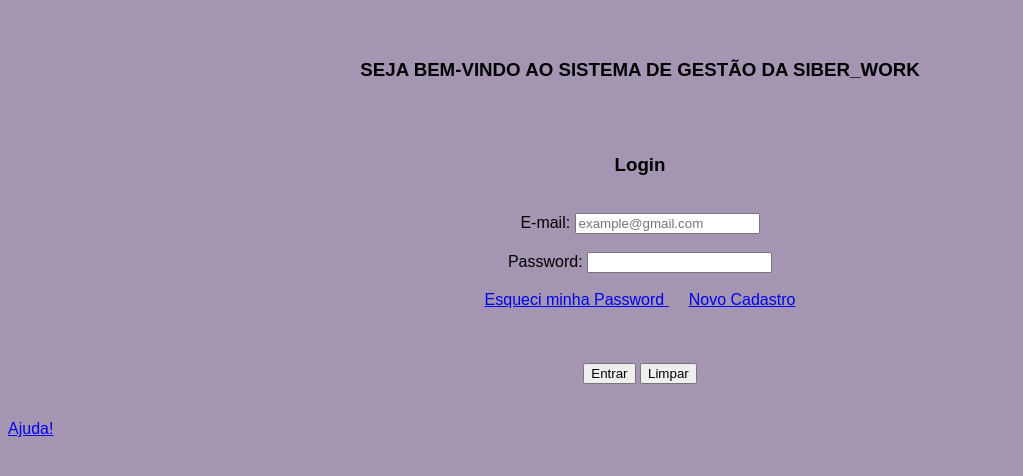
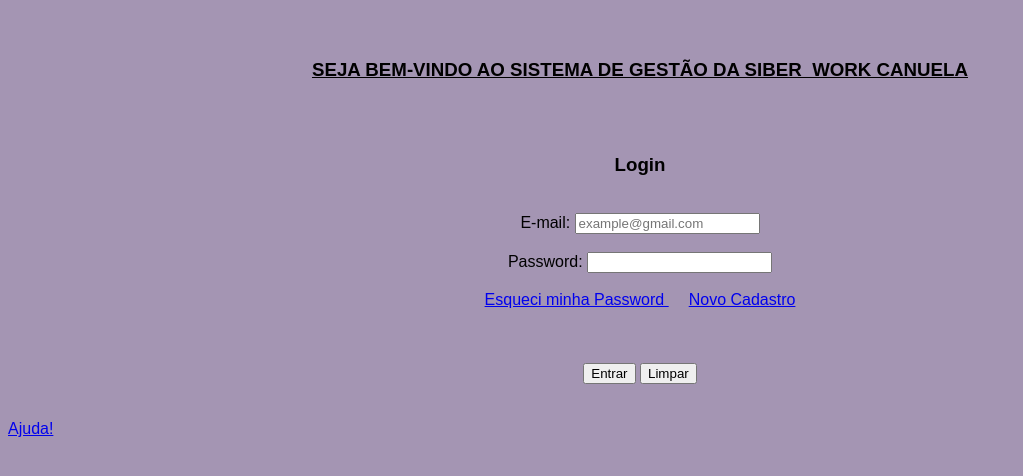
Before and after one commit to Delciowonder/meu-site, a plain HTML site: page index.html in a window 1280 px wide. Shown: the whole page, without its empty margins (0-1023 px from the left). Drawn offline with Linux system fonts and the light colour scheme.

Commit message:
Atualizar o index.html

```diff
--- a/index.html
+++ b/index.html
@@ -50,7 +50,7 @@
     </style>
 </head>
 <body>
-    <center><h3>SEJA BEM-VINDO AO SISTEMA DE GESTÃO DA SIBER_WORK</h3></center>
+    <center><h3><u>SEJA BEM-VINDO AO SISTEMA DE GESTÃO DA SIBER_WORK CANUELA</u></h3></center>
     <BR><BR>
         <form ><center><h3>Login</h3>
         <br>
```
